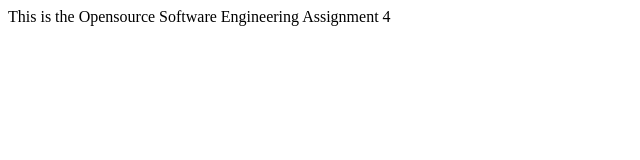
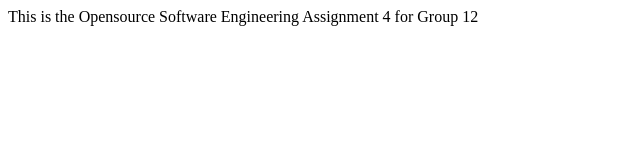
Before and after one commit to akbits/open_source_assignment_4, a plain HTML site: page index.html in a window 1280 px wide. Shown: the whole page, without its empty margins (0-640 px from the left). Drawn offline with Linux system fonts and the light colour scheme.

Commit message:
Update index.html

```diff
--- a/index.html
+++ b/index.html
@@ -1 +1 @@
-<html>This is the Opensource Software Engineering Assignment 4</html>
+<html>This is the Opensource Software Engineering Assignment 4 for Group 12</html>
```
